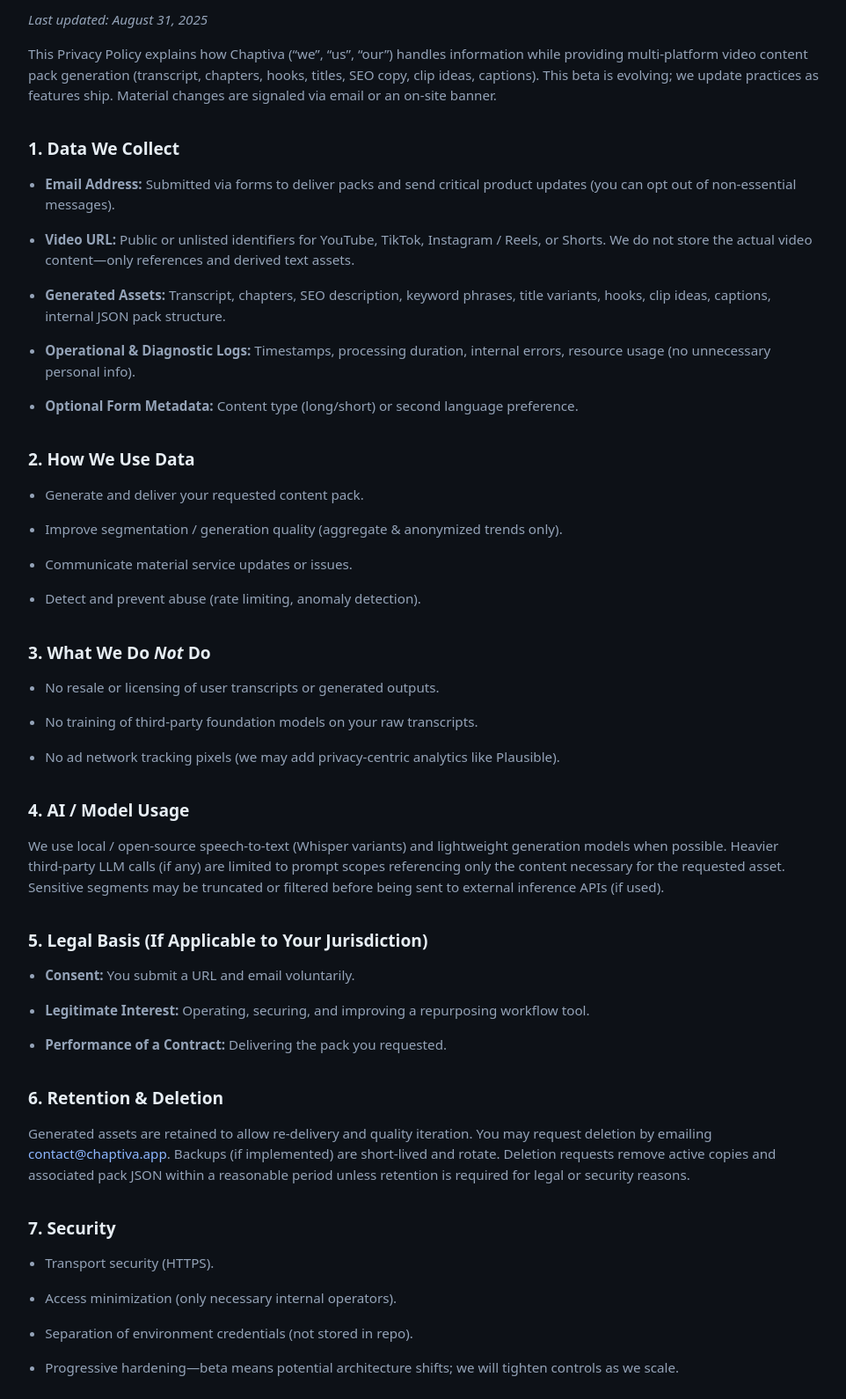
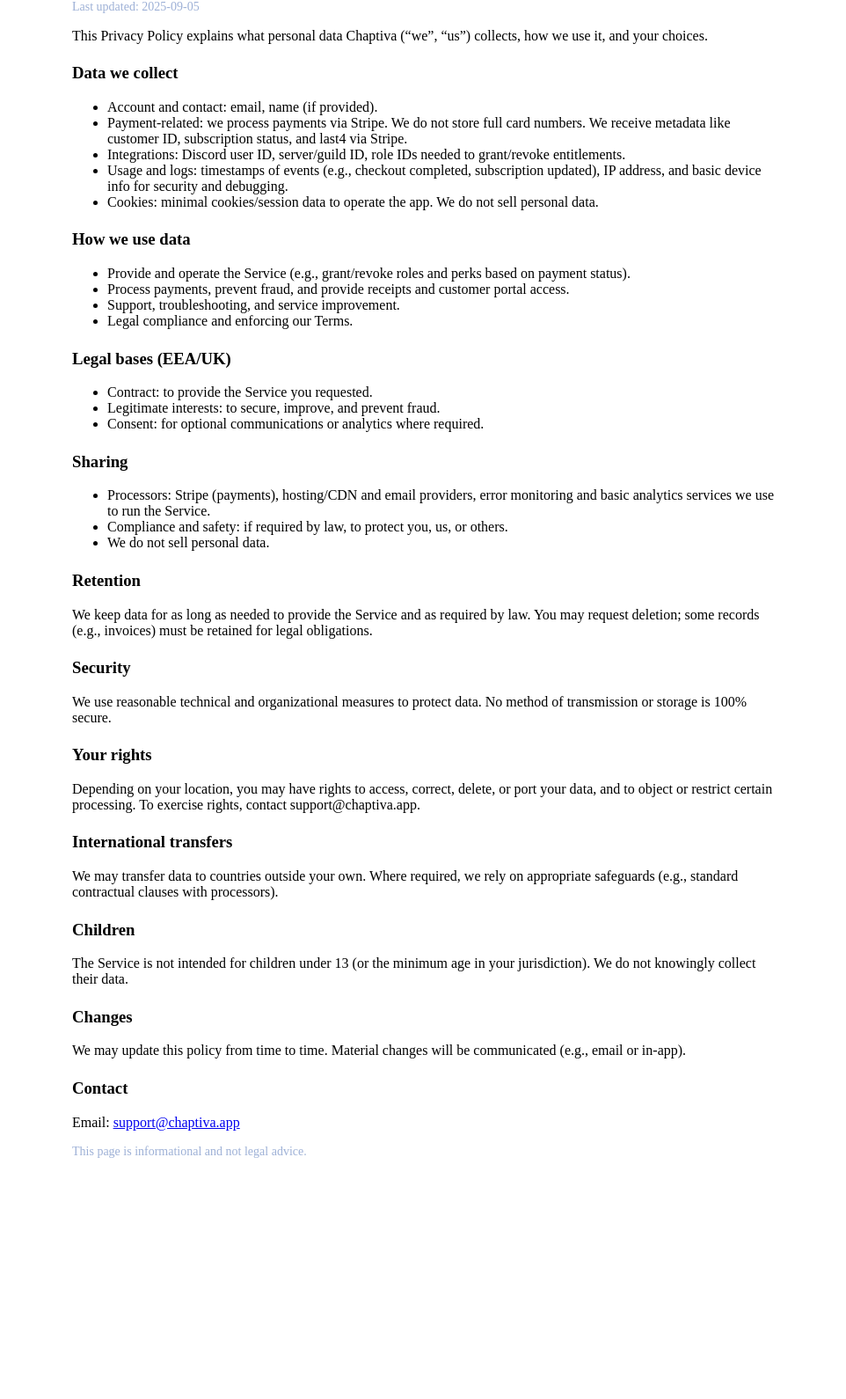
Before and after one commit to Stupu-Eduard/Chaptiva-site, a plain HTML site: page privacy.html in a window 1280 px wide. Shown: the part 108-1698 px from the top of the page at 88% size, without its empty margins (158-1120 px from the left). After the commit the page ends 1471 px from the top, so only its background shows below. Drawn offline with Linux system fonts and the light colour scheme.

Commit message:
Revise privacy policy with updated information

```diff
--- a/privacy.html
+++ b/privacy.html
@@ -1,110 +1,77 @@
 <!doctype html>
 <html lang="en">
 <head>
-<meta charset="utf-8">
-<title>Privacy Policy – Chaptiva</title>
-<meta name="viewport" content="width=device-width,initial-scale=1">
-<meta name="robots" content="noindex">
-<meta name="color-scheme" content="dark light">
+  <meta charset="utf-8" />
+  <meta name="viewport" content="width=device-width, initial-scale=1" />
+  <title>Privacy Policy — Chaptiva</title>
+  <meta name="description" content="Chaptiva Privacy Policy describing the data we collect, how we use it, and your choices." />
+  <link rel="stylesheet" href="styles.css" />
   <style>
-:root {
-  --bg:#0d1117; --panel:#161f29; --border:#253340;
-  --text:#e6edf3; --text-dim:#94a3b8;
-  --grad:linear-gradient(135deg,#4f8cff,#7b5fff 55%,#b86bff);
-  font-family:system-ui,-apple-system,Segoe UI,Roboto,Inter,Arial,sans-serif;
-}
-html,body{margin:0;padding:0;background:var(--bg);color:var(--text);line-height:1.55;}
-main{max-width:900px;margin:0 auto;padding:2.8rem 1.4rem 4rem;}
-h1{margin:0 0 1.2rem;font-size:2.2rem;background:var(--grad);-webkit-background-clip:text;color:transparent;}
-h2{margin:2.1rem 0 .85rem;font-size:1.2rem;}
-p,li{color:var(--text-dim);margin:0 0 1rem;font-size:.95rem;}
-ul{padding-left:1.2rem;margin:0 0 1rem;}
-a{color:#8db6ff;text-decoration:none;}
-a:hover{text-decoration:underline;}
-code{background:#182433;padding:.15rem .4rem;border-radius:4px;font-size:.85em;}
-.note{font-size:.8rem;color:#6d7d8b;margin-top:-.6rem;margin-bottom:1.1rem;}
+    .page { max-width: 800px; margin: 0 auto; padding: 24px; }
+    h2, h3 { margin-top: 1.2em; }
+    .fine { color: #9db0d6; font-size: 14px; }
   </style>
 </head>
 <body>
-<main>
-<h1>Privacy Policy</h1>
-<p><em>Last updated: August 31, 2025</em></p>
-<p>This Privacy Policy explains how Chaptiva (“we”, “us”, “our”) handles information while providing multi‑platform video content pack generation (transcript, chapters, hooks, titles, SEO copy, clip ideas, captions). This beta is evolving; we update practices as features ship. Material changes are signaled via email or an on‑site banner.</p>
+  <main class="page">
+    <h2>Privacy Policy</h2>
+    <p class="fine">Last updated: 2025-09-05</p>
 
-<h2>1. Data We Collect</h2>
+    <p>This Privacy Policy explains what personal data Chaptiva (“we”, “us”) collects, how we use it, and your choices.</p>
+
+    <h3>Data we collect</h3>
     <ul>
-  <li><strong>Email Address:</strong> Submitted via forms to deliver packs and send critical product updates (you can opt out of non‑essential messages).</li>
-  <li><strong>Video URL:</strong> Public or unlisted identifiers for YouTube, TikTok, Instagram / Reels, or Shorts. We do not store the actual video content—only references and derived text assets.</li>
-  <li><strong>Generated Assets:</strong> Transcript, chapters, SEO description, keyword phrases, title variants, hooks, clip ideas, captions, internal JSON pack structure.</li>
-  <li><strong>Operational & Diagnostic Logs:</strong> Timestamps, processing duration, internal errors, resource usage (no unnecessary personal info).</li>
-  <li><strong>Optional Form Metadata:</strong> Content type (long/short) or second language preference.</li>
+      <li>Account and contact: email, name (if provided).</li>
+      <li>Payment-related: we process payments via Stripe. We do not store full card numbers. We receive metadata like customer ID, subscription status, and last4 via Stripe.</li>
+      <li>Integrations: Discord user ID, server/guild ID, role IDs needed to grant/revoke entitlements.</li>
+      <li>Usage and logs: timestamps of events (e.g., checkout completed, subscription updated), IP address, and basic device info for security and debugging.</li>
+      <li>Cookies: minimal cookies/session data to operate the app. We do not sell personal data.</li>
     </ul>
 
-<h2>2. How We Use Data</h2>
+    <h3>How we use data</h3>
     <ul>
-  <li>Generate and deliver your requested content pack.</li>
-  <li>Improve segmentation / generation quality (aggregate & anonymized trends only).</li>
-  <li>Communicate material service updates or issues.</li>
-  <li>Detect and prevent abuse (rate limiting, anomaly detection).</li>
+      <li>Provide and operate the Service (e.g., grant/revoke roles and perks based on payment status).</li>
+      <li>Process payments, prevent fraud, and provide receipts and customer portal access.</li>
+      <li>Support, troubleshooting, and service improvement.</li>
+      <li>Legal compliance and enforcing our Terms.</li>
     </ul>
 
-<h2>3. What We Do <em>Not</em> Do</h2>
+    <h3>Legal bases (EEA/UK)</h3>
     <ul>
-  <li>No resale or licensing of user transcripts or generated outputs.</li>
-  <li>No training of third‑party foundation models on your raw transcripts.</li>
-  <li>No ad network tracking pixels (we may add privacy‑centric analytics like Plausible).</li>
+      <li>Contract: to provide the Service you requested.</li>
+      <li>Legitimate interests: to secure, improve, and prevent fraud.</li>
+      <li>Consent: for optional communications or analytics where required.</li>
     </ul>
 
-<h2>4. AI / Model Usage</h2>
-<p>We use local / open‑source speech-to-text (Whisper variants) and lightweight generation models when possible. Heavier third‑party LLM calls (if any) are limited to prompt scopes referencing only the content necessary for the requested asset. Sensitive segments may be truncated or filtered before being sent to external inference APIs (if used).</p>
-
-<h2>5. Legal Basis (If Applicable to Your Jurisdiction)</h2>
+    <h3>Sharing</h3>
     <ul>
-  <li><strong>Consent:</strong> You submit a URL and email voluntarily.</li>
-  <li><strong>Legitimate Interest:</strong> Operating, securing, and improving a repurposing workflow tool.</li>
-  <li><strong>Performance of a Contract:</strong> Delivering the pack you requested.</li>
+      <li>Processors: Stripe (payments), hosting/CDN and email providers, error monitoring and basic analytics services we use to run the Service.</li>
+      <li>Compliance and safety: if required by law, to protect you, us, or others.</li>
+      <li>We do not sell personal data.</li>
     </ul>
 
-<h2>6. Retention & Deletion</h2>
-<p>Generated assets are retained to allow re‑delivery and quality iteration. You may request deletion by emailing <a href="mailto:contact@chaptiva.app">contact@chaptiva.app</a>. Backups (if implemented) are short‑lived and rotate. Deletion requests remove active copies and associated pack JSON within a reasonable period unless retention is required for legal or security reasons.</p>
+    <h3>Retention</h3>
+    <p>We keep data for as long as needed to provide the Service and as required by law. You may request deletion; some records (e.g., invoices) must be retained for legal obligations.</p>
 
-<h2>7. Security</h2>
-<ul>
-  <li>Transport security (HTTPS).</li>
-  <li>Access minimization (only necessary internal operators).</li>
-  <li>Separation of environment credentials (not stored in repo).</li>
-  <li>Progressive hardening—beta means potential architecture shifts; we will tighten controls as we scale.</li>
-</ul>
+    <h3>Security</h3>
+    <p>We use reasonable technical and organizational measures to protect data. No method of transmission or storage is 100% secure.</p>
 
-<h2>8. Third‑Party Services</h2>
-<ul>
-  <li><strong>Form Handling:</strong> Formspree / similar (captures submitted form fields).</li>
-  <li><strong>Email Delivery:</strong> SendGrid / Brevo (later in automation phase) to send “pack ready” notifications.</li>
-  <li><strong>Payments:</strong> Stripe (stores billing info; we do not see full card data).</li>
-  <li><strong>Analytics (optional):</strong> Plausible or comparable privacy‑centric platform (aggregated, no personal profiles).</li>
-</ul>
+    <h3>Your rights</h3>
+    <p>Depending on your location, you may have rights to access, correct, delete, or port your data, and to object or restrict certain processing. To exercise rights, contact support@chaptiva.app.</p>
 
-<h2>9. International Transfers</h2>
-<p>Infrastructure and third‑party services may process data in multiple regions. We rely on commonly used cloud providers and their standard contractual protections where applicable.</p>
+    <h3>International transfers</h3>
+    <p>We may transfer data to countries outside your own. Where required, we rely on appropriate safeguards (e.g., standard contractual clauses with processors).</p>
 
-<h2>10. Children</h2>
-<p>Not directed to individuals under 16. If you believe we inadvertently processed such data, contact us; we will remove it.</p>
+    <h3>Children</h3>
+    <p>The Service is not intended for children under 13 (or the minimum age in your jurisdiction). We do not knowingly collect their data.</p>
 
-<h2>11. Your Choices</h2>
-<ul>
-  <li><strong>Opt Out of Non‑Essential Emails:</strong> Use unsubscribe links or contact us.</li>
-  <li><strong>Deletion:</strong> Email deletion request to <a href="mailto:contact@chaptiva.app">contact@chaptiva.app</a>.</li>
-  <li><strong>Data Access:</strong> You may request a summary of stored generated assets linked to your email.</li>
-</ul>
+    <h3>Changes</h3>
+    <p>We may update this policy from time to time. Material changes will be communicated (e.g., email or in‑app).</p>
 
-<h2>12. Changes</h2>
-<p>We will revise this document as features evolve. Material changes: notice banner or direct email to active users.</p>
+    <h3>Contact</h3>
+    <p>Email: <a href="mailto:support@chaptiva.app">support@chaptiva.app</a></p>
 
-<h2>13. Contact</h2>
-<p>Email: <a href="mailto:contact@chaptiva.app">contact@chaptiva.app</a></p>
-
-<p class="note">This policy is not a substitute for legal counsel; adapt for your jurisdiction as you scale.</p>
-<p><a href="/">← Back to site</a></p>
+    <p class="fine">This page is informational and not legal advice.</p>
   </main>
 </body>
 </html>
```
Lines whose indentation alone changed are shown as unchanged.
